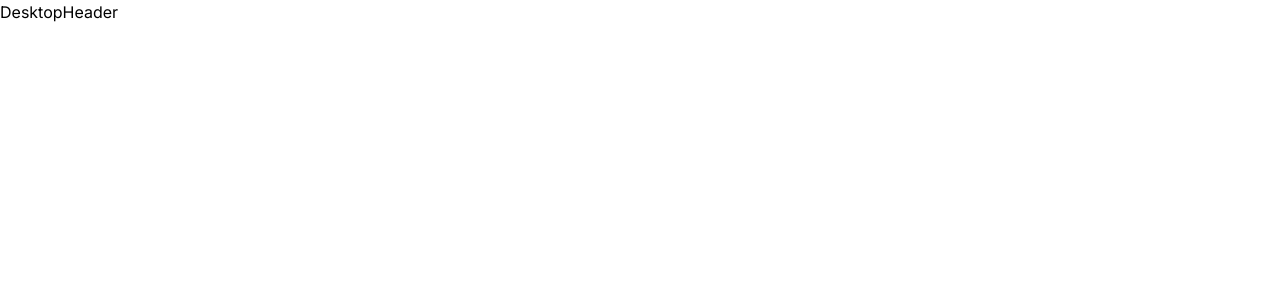
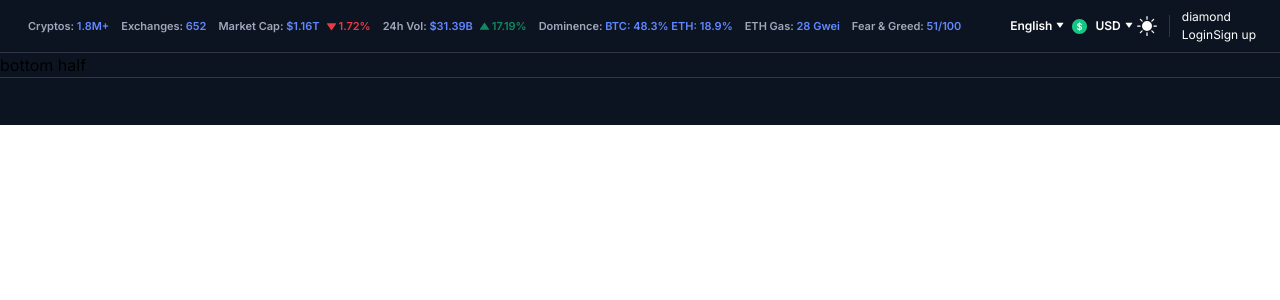
Before and after one commit to Masoud-M/coinmarketcapclone, a Next.js app: page / in a window 1280 px wide. Shown: the top 300 px of the page. Built offline with nearby package versions, Linux system fonts and the light colour scheme.

Commit message:
added desktop header's top half section

```diff
--- a/app/Context/MainContext.tsx
+++ b/app/Context/MainContext.tsx
@@ -7,10 +7,12 @@ import {
   SetStateAction,
   useState,
 } from "react";
+
 interface ContextProps {
   darkTheme: boolean;
   setDarkTheme: Dispatch<SetStateAction<boolean>>;
 }
+
 const GlobalContext = createContext<ContextProps>({
   darkTheme: true,
   setDarkTheme: () => {},
--- a/app/components/DesktopHeader.tsx
+++ b/app/components/DesktopHeader.tsx
@@ -1,7 +1,94 @@
 "use client";
-import logo from "@/public/logo.svg";
+
+import { BiSolidDownArrow } from "react-icons/bi";
+import { useGlobalContext } from "../Context/MainContext";
+import GlobalStats from "./GlobalStats";
+import Image from "next/image";
+import UsdImage from "../../public/USD.svg";
+import { BsFillMoonFill, BsFillSunFill } from "react-icons/bs";
 const DesktopHeader = () => {
-  return <div>DesktopHeader</div>;
+  const { darkTheme, setDarkTheme } = useGlobalContext();
+  return (
+    <div
+      className={
+        darkTheme
+          ? "bg-[#0d1421] w-screen h-[125px] flex flex-col"
+          : "bg-[#fff] w-screen h-[125px] flex flex-col"
+      }
+    >
+      <div className=" py-[8px] h-[52px] ">
+        <div className="flex flex-col items-center ">
+          <div className="flex justify-between w-full pr-[24px]">
+            <div className="mr-[8px] flex z-[5] overflow-x-auto ">
+              <GlobalStats />
+            </div>
+            <div className=" h-[36px] z-20 flex items-center whitespace-nowrap">
+              <div
+                className={
+                  darkTheme
+                    ? " text-white flex flex-nowrap shrink-0 items-center whitespace-nowrap text-[12px] font-semibold"
+                    : " text-black flex flex-nowrap shrink-0 items-center whitespace-nowrap text-[12px] font-semibold"
+                }
+              >
+                <div className="flex flex-nowrap  items-center gap-1 h-[22.5px] mr-[8px] cursor-pointer">
+                  <span>English</span>
+                  <div className="text-[8px] mb-[2px]">
+                    <BiSolidDownArrow />
+                  </div>
+                </div>
+                <div className="flex flex-nowrap  items-center mr-[4px]">
+                  <Image width={15} height={15} src={UsdImage} alt="" />
+                  <span className="ml-[8px]">USD</span>
+                  <div className="text-[8px] ml-[4px] mb-[2px]">
+                    <BiSolidDownArrow />
+                  </div>
+                </div>
+                <button>
+                  <div
+                    className={
+                      darkTheme
+                        ? "h-[20px] w-[20px] text-[20px] flex items-center"
+                        : "hidden"
+                    }
+                  >
+                    <BsFillSunFill />
+                  </div>
+                  <div
+                    className={
+                      darkTheme
+                        ? "hidden"
+                        : "h-[20px] w-[20px] text-[20px] flex items-center"
+                    }
+                  >
+                    <BsFillMoonFill />
+                  </div>
+                </button>
+                <span className="mx-[12px] w-[1px] h-[22px] bg-[#323546] ">
+                  {" "}
+                </span>
+              </div>
+              <div
+                className={
+                  darkTheme
+                    ? " text-white  whitespace-nowrap text-[12px] "
+                    : " text-black  whitespace-nowrap text-[12px] "
+                }
+              >
+                <div>diamond</div>
+                <button>Login</button>
+                <button>Sign up</button>
+              </div>
+            </div>
+          </div>
+        </div>
+      </div>
+      <div>
+        <div className="h-[1px] w-full bg-[#323546]"></div>
+        <div>bottom half</div>
+        <div className="h-[1px] w-full bg-[#323546]"></div>
+      </div>
+    </div>
+  );
 };
 
 export default DesktopHeader;
--- a/app/components/GlobalStats.tsx
+++ b/app/components/GlobalStats.tsx
@@ -10,9 +10,10 @@ const GlobalStats = () => {
   const normalDataStyle = "text-[#6188ff] text-[11px]  font-semibold";
   const linkStyle =
     "flex justify-start items-center font-semibold text-[11px] flex-nowrap";
+
   return (
-    <div className=" py-[9px] px-[16px] whitespace-nowrap overflow-x-scroll ">
-      <div className="flex flex-nowrap justify-start items-center h-full ">
+    <div className=" flex items-center py-[9px] px-[16px] whitespace-nowrap overflow-x-scroll ">
+      <div className="flex flex-nowrap justify-start items-center ">
         <div className={stateStyle}>
           <span className={primerySpanStyle}>Cryptos:</span>
           <Link className={normalDataStyle} href={"/"}>
@@ -77,7 +78,7 @@ const GlobalStats = () => {
           <span className={primerySpanStyle}>ETH Gas:</span>
           <div className={linkStyle}>
             <Link className={normalDataStyle} href={"/"}>
-              &nbsp;BTC: 48.3% ETH: 18.9%
+              &nbsp;28 Gwei
             </Link>
           </div>
         </div>
```
Also changed, not shown: public/USD.svg (added).
